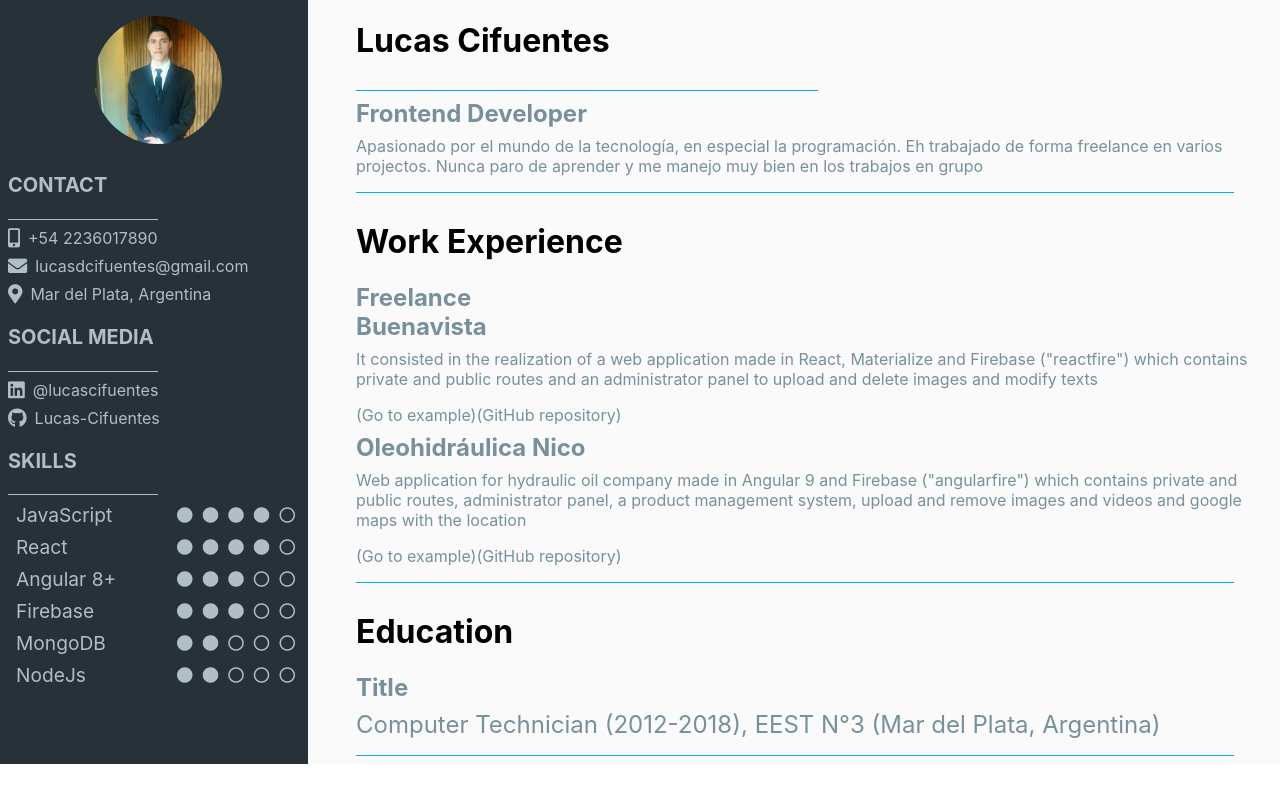
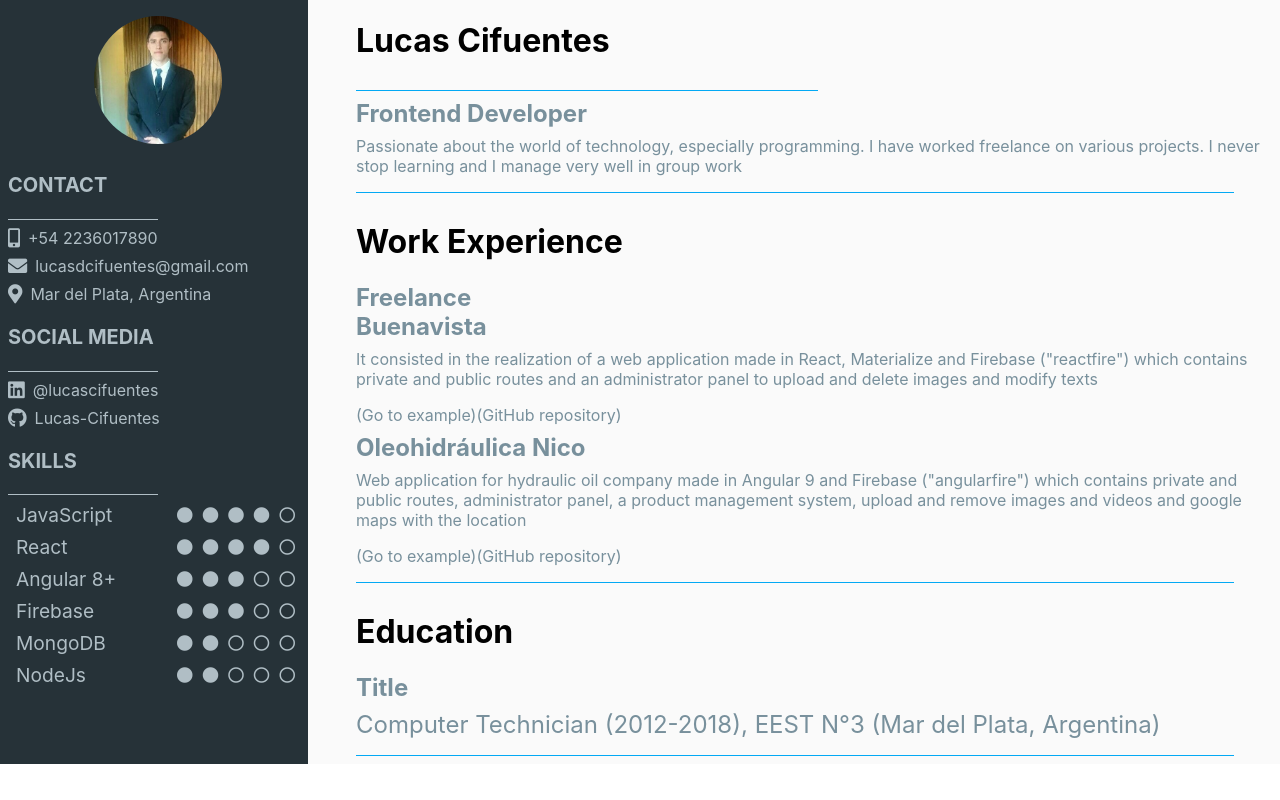
Before and after one commit to Lucas-Cifuentes/My-Resume, a React (Create React App) app: page / in a window 1280 px wide. Built offline with nearby package versions, Linux system fonts and the light colour scheme.

Commit message:
change text

```diff
--- a/src/components/AboutMe.js
+++ b/src/components/AboutMe.js
@@ -10,9 +10,9 @@ const AboutMe = () => {
     <>
     <Title text="Frontend Developer" />
     <Description>
-      Apasionado por el mundo de la tecnología, en especial la programación.
-      Eh trabajado de forma freelance en varios projectos.
-      Nunca paro de aprender y me manejo muy bien en los trabajos en grupo
+      Passionate about the world of technology, especially programming.
+      I have worked freelance on various projects.
+      I never stop learning and I manage very well in group work
     </Description>
     <Divider large />
     </>
```
